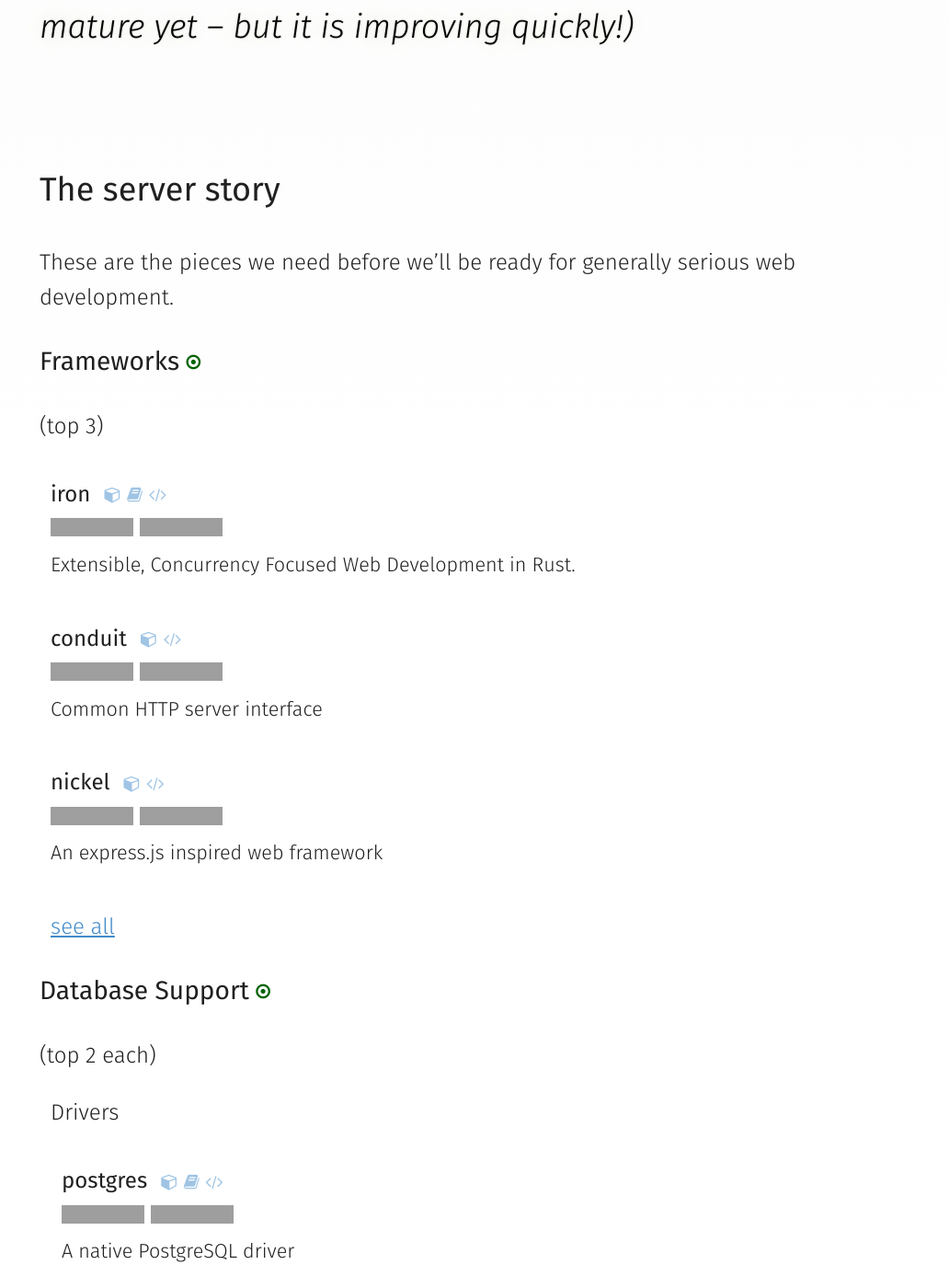
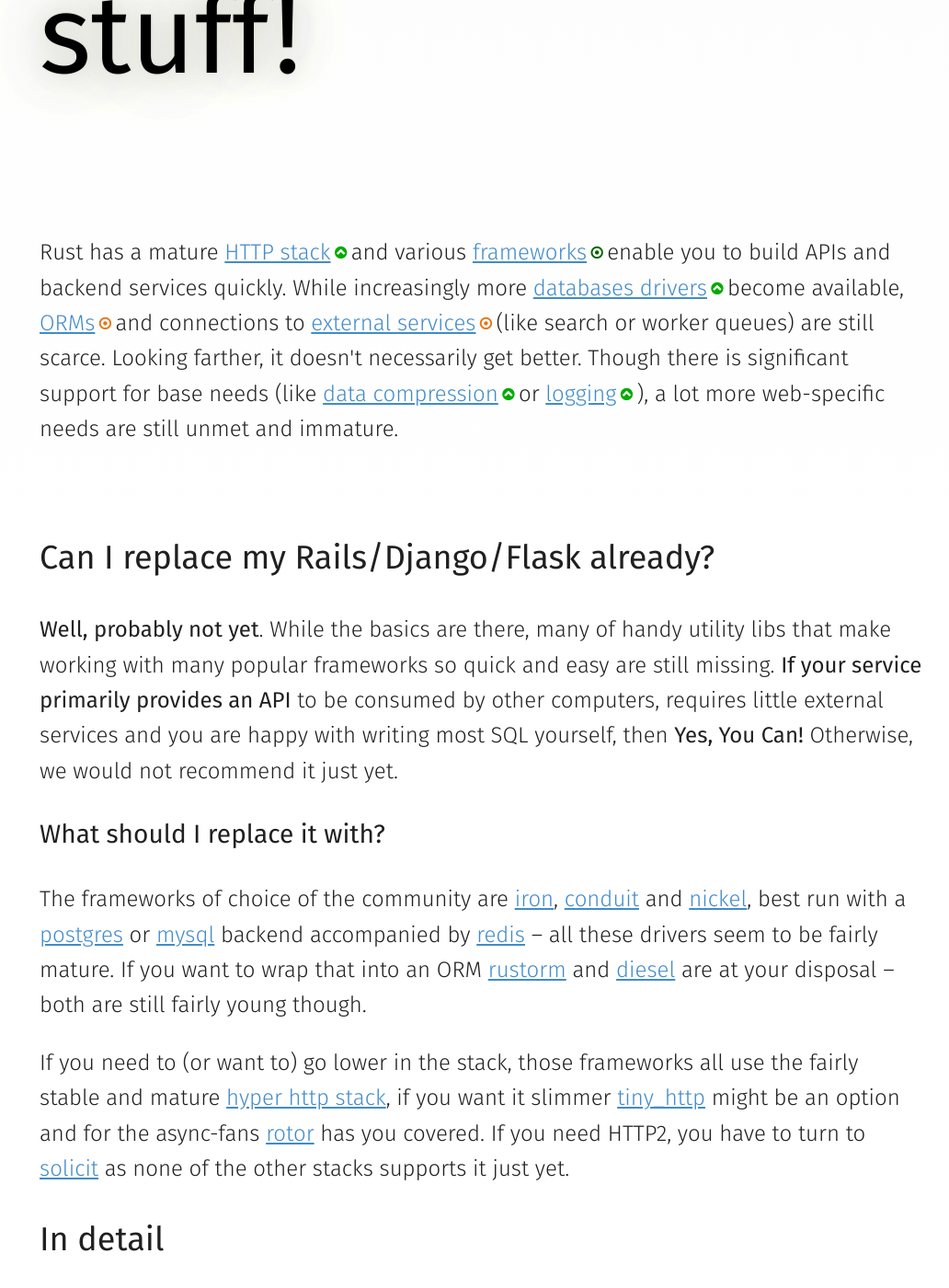
Before and after one commit to chris-morgan/arewewebyet, a Jekyll site: the page built from index.md, in a window 1280 px wide and 1400 px high, scrolled down 412 px. Shown: the whole window at 92% size, without its empty margins (117-1149 px from the left). Built offline with Jekyll 4.4.1, drawn with Linux system fonts in a browser that asks for light colours; nearby versions of some CDN libraries; some of the changed text lies outside the part shown; grey boxes are pictures that could not be loaded.

Commit message:
new home, less list more text

```diff
--- a/index.md
+++ b/index.md
@@ -4,69 +4,24 @@ layout: main
 
 # Are we *web* yet?
 
-**Getting there.**
-*(You can use Rust for web stuff, though the ecosystem isn’t mature yet – but it is improving quickly!)*
+**You can build stuff!**
+
+<p>Rust has a mature <a href="/topics/stack.html">HTTP stack</a>{% include level.html level=2%} and various <a href="/topics/frameworks.html">frameworks</a>{% include level.html level=3 %} enable you to build APIs and backend services quickly. While increasingly more <a href="/topics/database.html#drivers">databases drivers</a>{% include level.html level=2 %} become available, <a href="/topics/database.html#orms">ORMs</a>{% include level.html level=5 %} and connections to <a href="/topics/services.html">external services</a>{% include level.html level=5 %} (like search or worker queues) are still scarce. Looking farther, it doesn't necessarily get better. Though there is significant support for base needs (like <a href="/topics/compression.html">data compression</a>{% include level.html level=2 %} or <a href="/topics/logging.html">logging</a>{% include level.html level=2 %}), a lot more web-specific needs are still unmet and immature.</p>
+
+<p>&nbsp;</p>
+
+## Can I replace my Rails/Django/Flask already?
+
+**Well, probably not yet**. While the basics are there, many of handy utility libs that make working with many popular frameworks so quick and easy are still missing. **If your service primarily provides an API** to be consumed by  other computers, requires little external services and you are happy with writing most SQL yourself, then **Yes, You Can!** Otherwise, we would not recommend it just yet.
+
+### What should I replace it with?
+
+The frameworks of choice of the community are <a href="/topics/frameworks.html#pkg-iron">iron</a>, <a href="/topics/frameworks.html#pkg-conduit">conduit</a> and <a href="/topics/frameworks.html#pkg-nickel">nickel</a>, best run with a <a href="/topics/database.html#pkg-postgres">postgres</a> or <a href="/topics/database.html#pkg-mysql">mysql</a> backend accompanied by <a href="/topics/database.html#pkg-redis">redis</a> – all these drivers seem to be fairly mature. If you want to wrap that into an ORM <a href="/topics/database.html#pkg-rustorm">rustorm</a> and <a href="/topics/frameworks.html#pkg-diesel">diesel</a> are at your disposal – both are still fairly young though.
+
+If you need to (or want to) go lower in the stack, those frameworks all use the fairly stable and mature <a href="/topics/stack.html#pkg-hyper">hyper http stack</a>, if you want it slimmer <a href="/topics/stack.html#pkg-tiny_http">tiny_http</a> might be an option and for the async-fans <a href="/topics/stack.html#pkg-rotor-http">rotor</a> has you covered. If you need HTTP2, you have to turn to <a href="/topics/stack.html#pkg-solicit">solicit</a> as none of the other stacks supports it just yet.
 
 
-## The server story
-
-These are the pieces we need before we’ll be ready for generally serious web development.
-
-
-<h3>Frameworks {% include level.html level=3 %}</h3>
-
-(top 3)
-
-  <ul class="pkg-list">
-    {% include package.html name='iron' omit_comments=1 %}
-    {% include package.html name='conduit' omit_comments=1 %}
-    {% include package.html name='nickel' omit_comments=1 %}
-    <li class="more"><a href="/topics/frameworks.html">see all</a></li>
-  </ul>
-
-<h3>Database Support {% include level.html level=3%}</h3>
-
-(top 2 each)
-
-  <ul class="pkg-list">
-    <li>Drivers
-      <ul class="pkg-list">
-        {% include package.html name='postgres' omit_comments=1 %}
-        {% include package.html name='redis' omit_comments=1 %}
-      </ul>
-    </li>
-    <li>ORMs
-      <ul class="pkg-list">
-        {% include package.html name='diesel' omit_comments=1 %}
-        {% include package.html name='rustorm' omit_comments=1 %}
-      </ul>
-    </li>
-    <li class="more"><a href="/topics/database.html">list all</a></li>
-  </ul>
-
-<h3>Stack {% include level.html level=2%}</h3>
-
-  <ul class="pkg-list">
-    <li>HTTP Servers
-      <ul class="pkg-list">
-        {% include package.html name='hyper' omit_comments=1 %}
-        {% include package.html name='tiny-http' omit_comments=1 %}
-      </ul>
-    </li>
-    <li class="more"><a href="/topics/stack.html">see all</a></li>
-  </ul>
-
-<h3>Clients {% include level.html level=2%}</h3>
-
-(top 2)
-
-  <ul class="pkg-list">
-    {% include package.html name='hyper' omit_comments=1 %}
-    {% include package.html name='curl' omit_comments=1 %}
-    <li class="more"><a href="/topics/clients.html">see all</a></li>
-  </ul>
-
-### More
+## In detail
 
 learn more about the state of web developer in rust by topic:
 
```
Also changed, not shown: topics/database.md (+3 -3 lines).
